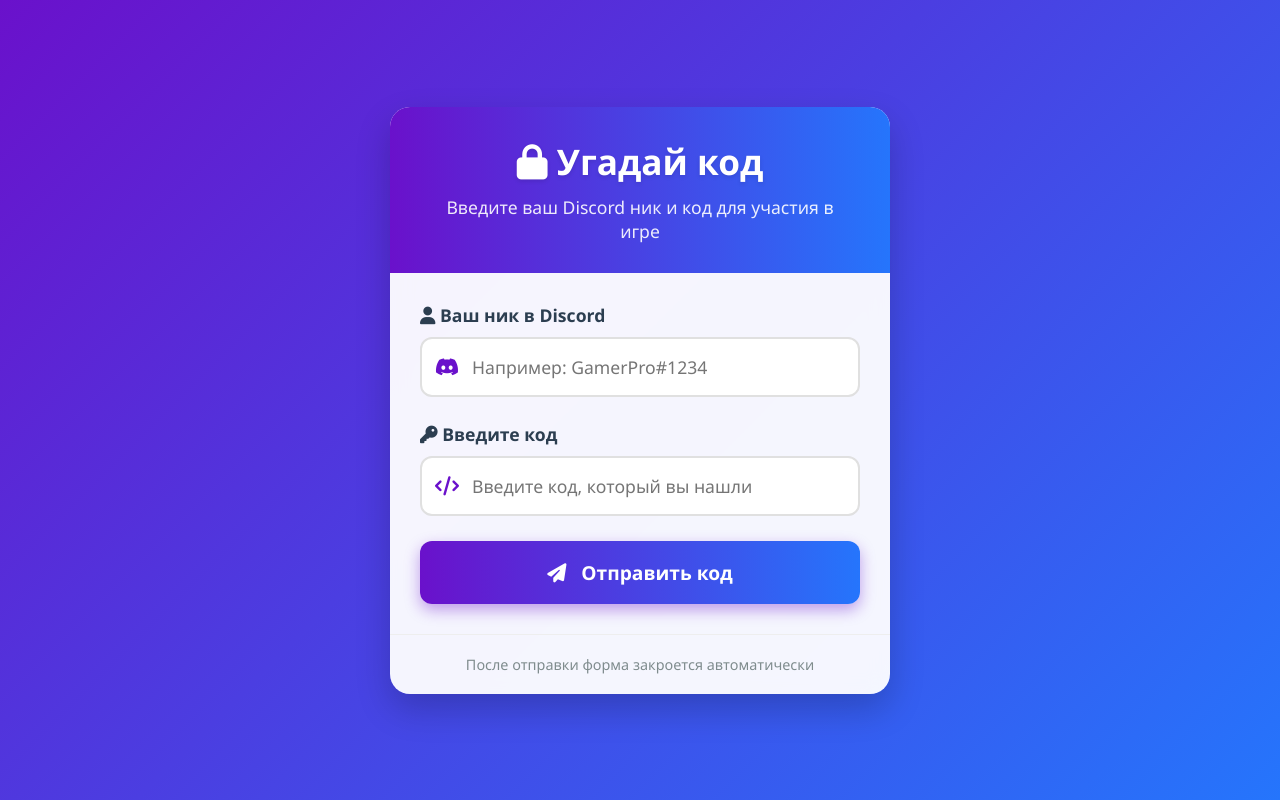
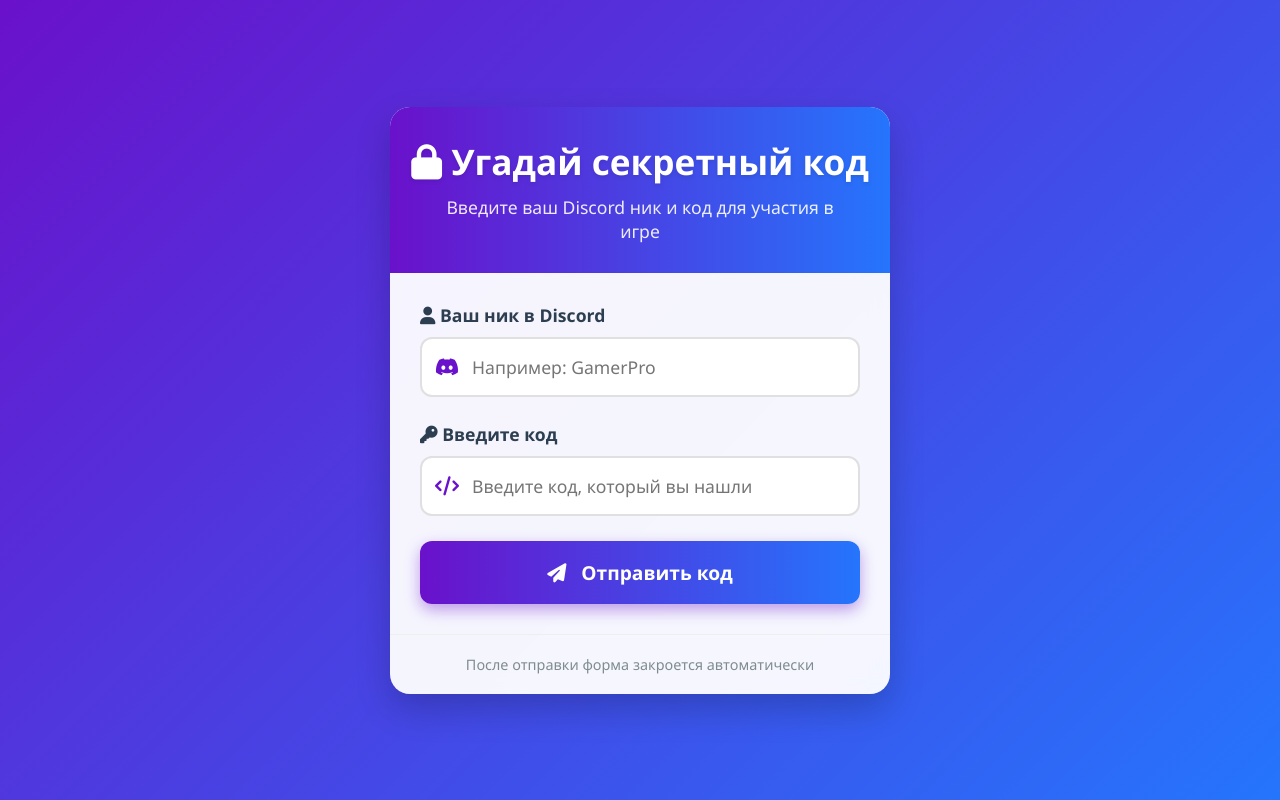
Before and after one commit to TsukuyoPng/RandinServer, a plain HTML site: page index.html in a window 1280 px wide. Drawn offline with Linux system fonts and the light colour scheme.

Commit message:
Update index.html

```diff
--- a/index.html
+++ b/index.html
@@ -3,7 +3,7 @@
 <head>
     <meta charset="UTF-8">
     <meta name="viewport" content="width=device-width, initial-scale=1.0">
-    <title>🎮 Угадай код | Игра</title>
+    <title>🎮 Randin challenge</title>
     <script src="https://telegram.org/js/telegram-web-app.js"></script>
     <link rel="stylesheet" href="https://cdnjs.cloudflare.com/ajax/libs/font-awesome/6.4.0/css/all.min.css">
     <style>
@@ -167,7 +167,7 @@
 <body>
     <div class="container">
         <div class="header">
-            <h1><i class="fas fa-lock"></i> Угадай код</h1>
+            <h1><i class="fas fa-lock"></i> Угадай секретный код</h1>
             <p>Введите ваш Discord ник и код для участия в игре</p>
         </div>
 
@@ -179,7 +179,7 @@
                     <input
                         type="text"
                         id="nickname"
-                        placeholder="Например: GamerPro#1234"
+                        placeholder="Например: GamerPro"
                     >
                 </div>
             </div>
```
